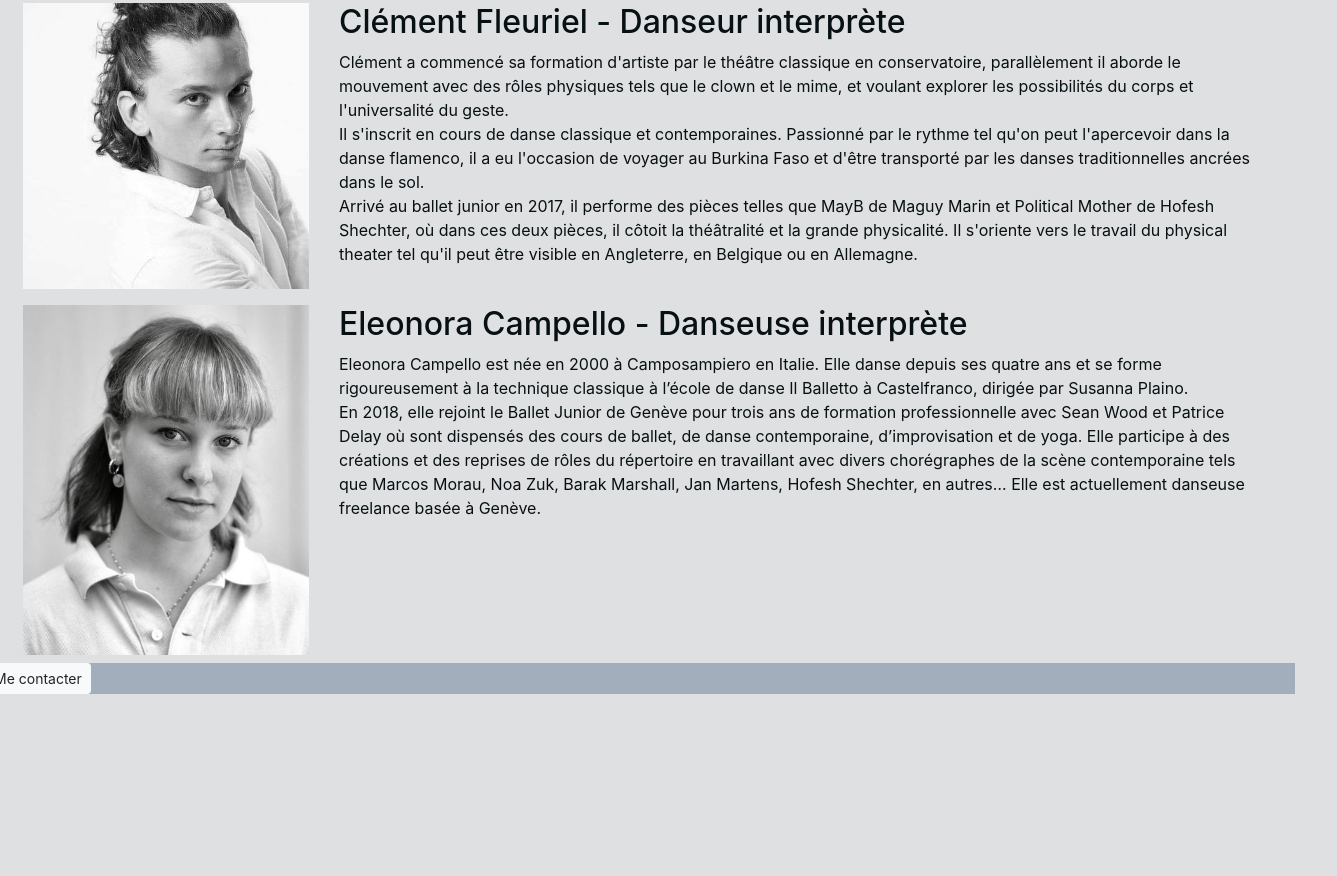
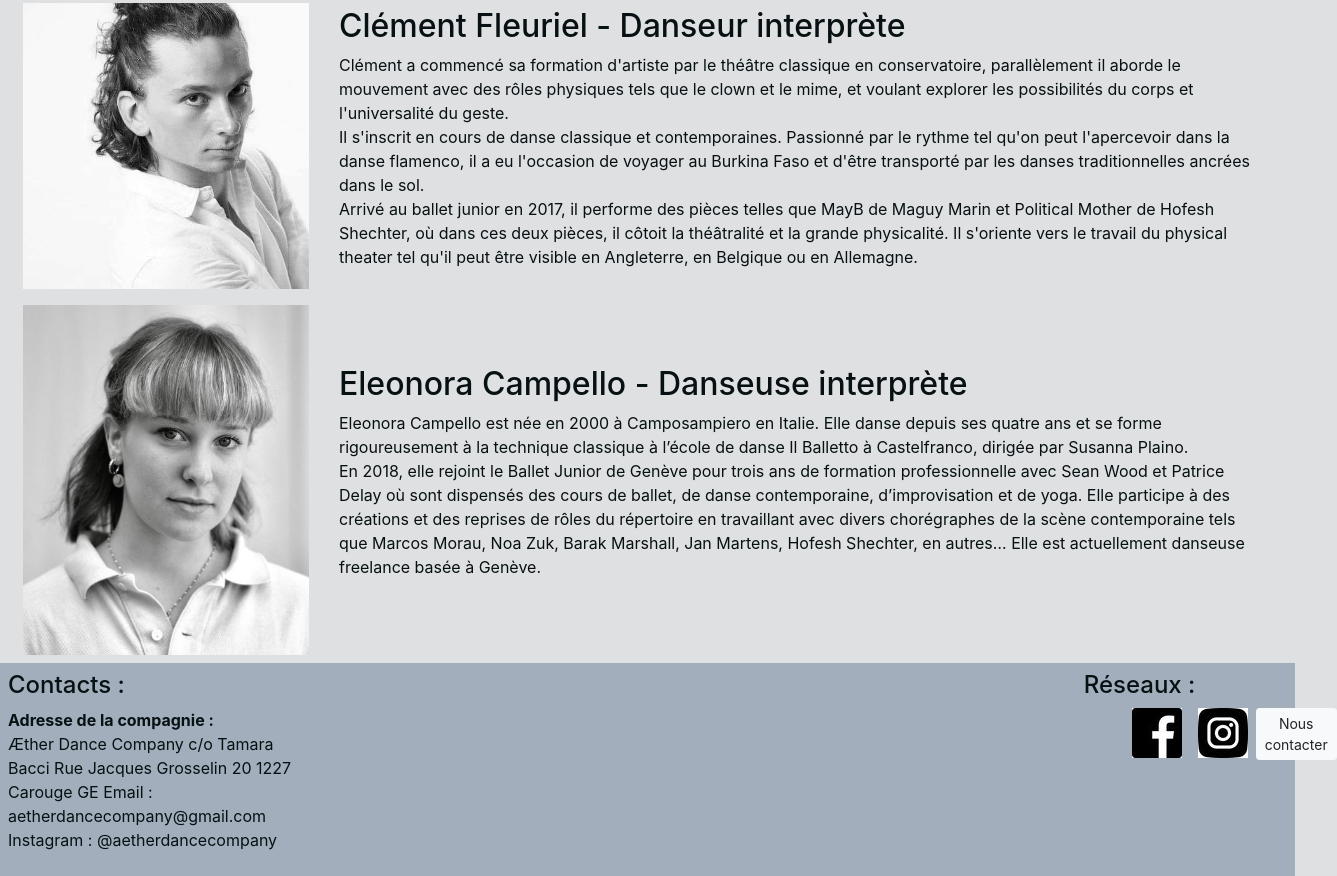
Before and after one commit to M-Fav/-ther-Dance-Company, a plain HTML site: page Biographie.html in a window 1280 px wide. Shown: the part 996-1872 px from the top of the page, 1337 px wide, since content can reach past the window. Before the commit the page ends 1690 px from the top, so only its background shows below. Drawn offline with nearby package versions, Linux system fonts and the light colour scheme.

Commit message:
Complétion du footer

```diff
--- a/Biographie.html
+++ b/Biographie.html
@@ -31,7 +31,7 @@
     <main class="container-fluid">
         <div class="row p-2">
             <img class="col-8 col-md-3" src="img/Carl2.jpg">
-            <article class="col-12 col-md-9">
+            <article class="col-12 col-md-9 align-self-center">
                 <h2>Carl Corchet - Chorégraphe</h2>
                 <p>Après deux ans au Ballet Junior de Genève qu'il quitte en 2015, il commence sa carrière de danseur
                     dans la compagnie de Hofesh Shechter où il performe plusieurs pièces du répertoire de la
@@ -52,7 +52,7 @@
         </div>
         <div class="row p-2">
             <img class="col-8 col-md-3" src="img/Sam.jpeg">
-            <article class="col-12 col-md-9">
+            <article class="col-12 col-md-9 align-self-center">
                 <h2>Samantha Moysi - Danseuse interprète / Assistante chorégraphe</h2>
                 <p>Après ses jeunes années d'études à Chypre dans divers styles de danse tels que le ballet, le
                     contemporain, le hip-hop, les claquettes, elle poursuit son perfectionnement et son apprentissage en
@@ -71,7 +71,7 @@
         </div>
         <div class="row p-2">
             <img class="col-8 col-md-3" src="img/Clément.jpg">
-            <article class="col-12 col-md-9">
+            <article class="col-12 col-md-9 align-self-center">
                 <h2>Clément Fleuriel - Danseur interprète</h2>
                 <p>Clément a commencé sa formation d'artiste par le théâtre classique en conservatoire, parallèlement
                     il aborde le mouvement avec des rôles physiques tels que le clown et le mime, et voulant explorer
@@ -88,7 +88,7 @@
         </div>
         <div class="row p-2">
             <img class="col-8 col-md-3" src="img/Eleonora.jpeg">
-            <article class="col-12 col-md-9">
+            <article class="col-12 col-md-9 align-self-center">
                 <h2>Eleonora Campello - Danseuse interprète</h2>
                 <p>Eleonora Campello est née en 2000 à Camposampiero en Italie.
                     Elle danse depuis ses quatre ans et se forme rigoureusement à la technique classique à l’école de danse Il Balletto à Castelfranco, dirigée par Susanna Plaino.<br>
@@ -99,11 +99,31 @@
             </article>
         </div>
     </main>
-    <footer class="row footer">
-        <div>
-            <form class="form-inline">
-                <button class="btn btn-sm btn btn-light" data-toggle="modal" data-target="#contactModal" type="button">Me contacter</button>
-            </form>
+    <footer class="row footer justify-content-between">
+        <div class="col-5 col-md-3 m-2">
+            <h4>Contacts :</h4>
+            <p>
+                <b>Adresse de la compagnie :</b><br>
+                Æther Dance Company c/o Tamara Bacci
+                Rue Jacques Grosselin 20
+                1227 Carouge GE
+                Email : aetherdancecompany@gmail.com
+                Instagram : @aetherdancecompany
+            </p>
+        </div>
+        <div class="col-5 col-md-2 m-2">
+            <h4>Réseaux :</h4>
+            <nav>
+                <ul>
+                    <li><a href="https://www.facebook.com/aetherdancecompany"  class="p-2"><img src="img/facebook.jpg"></a></li>
+                    <li><a href="https://www.instagram.com/aetherdancecompany/" class="p-2"><img src="img/Instagram.jpg"></a></li>
+                    <li>
+                        <form class="form-inline">
+                            <button class="btn btn-sm btn btn-light" data-toggle="modal" data-target="#contactModal" type="button">Nous contacter</button>
+                        </form>
+                    </li>
+                </ul>
+              </nav>
         </div>
     </footer>
     <div class="modal fade" id="contactModal" tabindex="-1" role="dialog" aria-labelledby="contactModalLabel" aria-hidden="true">
--- a/style.css
+++ b/style.css
@@ -51,3 +51,8 @@ a:hover {
     background-color: #A2AEBB;
     height: auto;
 }
+
+ul {
+    list-style-type: none;
+    display: inline-flex;
+}
```
Also changed, not shown: mainPage.html (+29 -9 lines), img/Instagram.jpg (added), img/Instagram.png (added), img/facebook.jpg (added), img/facebook.png (added).
